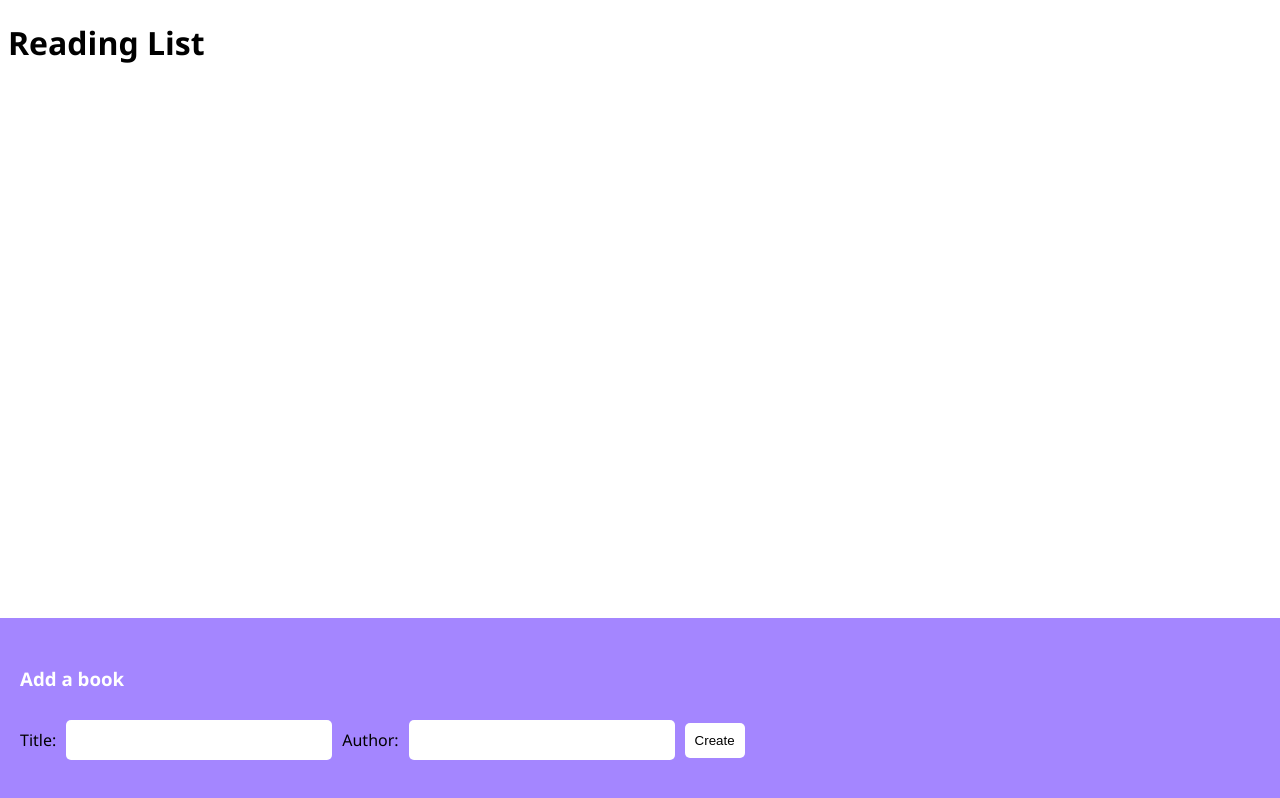
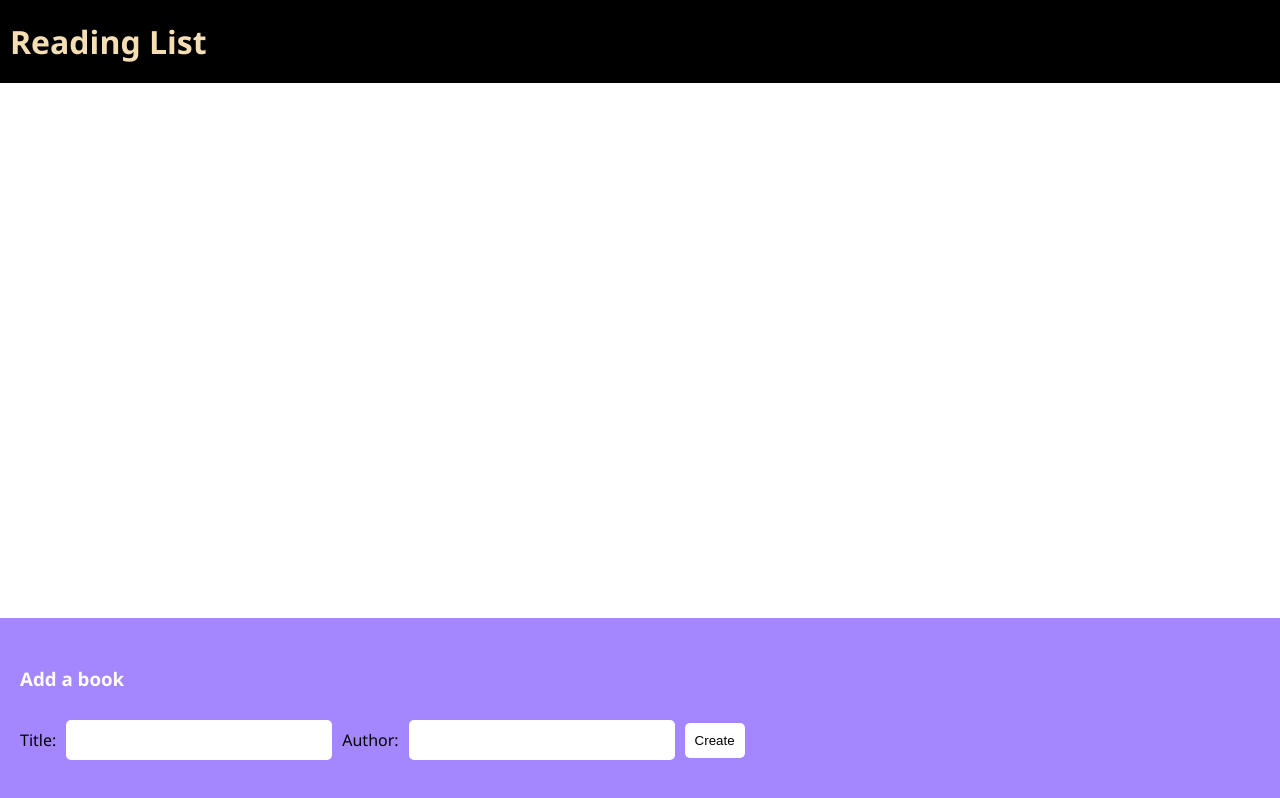
Before and after one commit to asharma991/reading-list, a React app: page / in a window 1280 px wide. Built offline with nearby package versions, Linux system fonts and the light colour scheme.

Commit message:
fix: fix styles

```diff
--- a/src/App.tsx
+++ b/src/App.tsx
@@ -20,10 +20,14 @@ export const App = () => {
   };
 
   return (
-    <div>
-      <h1>Reading List</h1>
-      <BookList books={books} editBook={editBook} />
-      <CreateBook onCreate={createBook} />
-    </div>
+    <>
+      <div className='heading'>
+        <h1>Reading List</h1>
+      </div>
+      <div>
+        <BookList books={books} editBook={editBook} />
+        <CreateBook onCreate={createBook} />
+      </div>
+    </>
   );
 };
--- a/src/styles.scss
+++ b/src/styles.scss
@@ -1,5 +1,20 @@
 body {
   font-family: 'Segoe UI', Tahoma, Geneva, Verdana, sans-serif;
+  margin: 0;
+}
+
+.heading {
+  background-color: #000000;
+  color: wheat;
+  padding: 20px 10px;
+  position: fixed;
+  top: 0;
+  left: 0;
+  width: 100%;
+  z-index: 1;
+  h1 {
+    margin: 0;
+  }
 }
 
 .create-book {
@@ -41,6 +56,7 @@ body {
       color: black;
       background-color: white;
       cursor: pointer;
+      outline: none;
     }
   }
 }
@@ -49,6 +65,10 @@ body {
   display: flex;
   flex-direction: row;
   gap: 20px;
+  flex-wrap: wrap;
+  margin-bottom: 200px;
+  margin-top: 75px;
+  padding: 20px;
 }
 
 .book-card-container {
@@ -111,3 +131,9 @@ body {
     }
   }
 }
+
+@media(max-width: 768px) {
+  .book-list-container {
+    flex-direction: column;
+  }
+}
```
